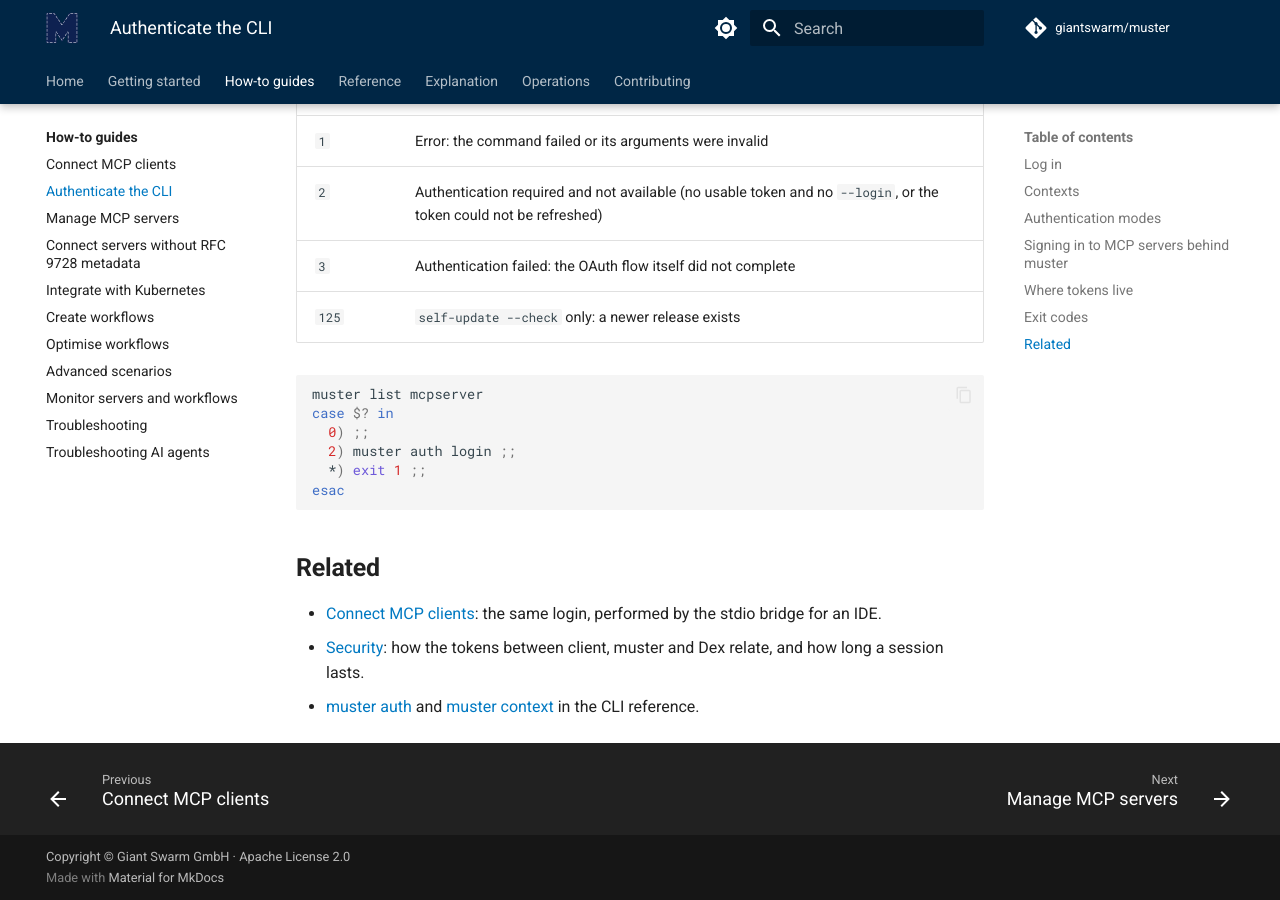
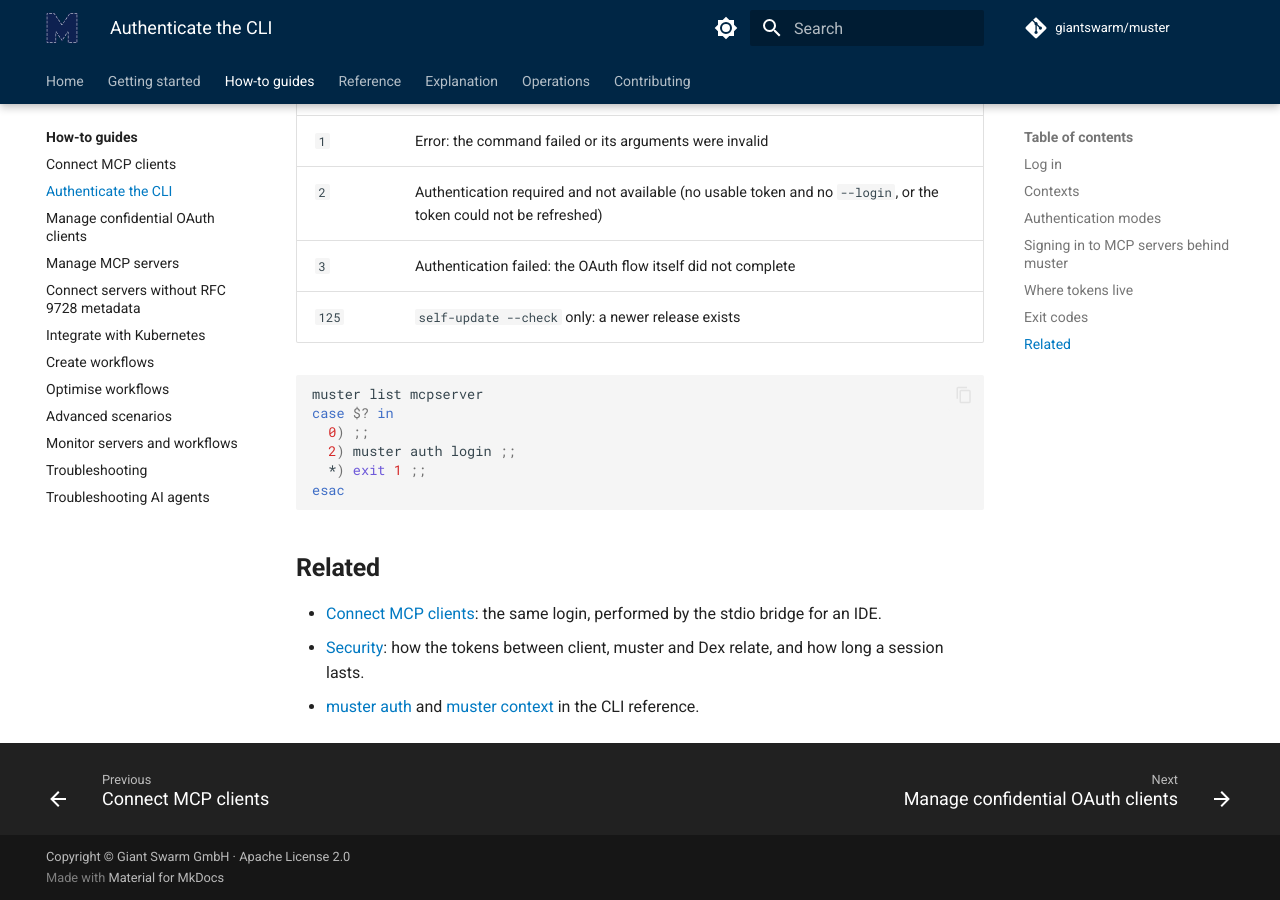
Before and after one commit to giantswarm/muster, an MkDocs documentation site: the page built from docs/how-to/authenticate-the-cli.md, in a window 1280 px wide and 900 px high, scrolled down 2842 px. Built offline with MkDocs 1.6.1 and Material for MkDocs 9.7.7, drawn with Linux system fonts in a browser that asks for light colours; comment, search, counter and statistics services are not loaded.

Commit message:
docs(oauth): link confidential client procedure in navigation

```diff
--- a/mkdocs.yml
+++ b/mkdocs.yml
@@ -93,6 +93,7 @@ nav:
       - how-to/README.md
       - Connect MCP clients: how-to/connect-mcp-clients.md
       - Authenticate the CLI: how-to/authenticate-the-cli.md
+      - Manage confidential OAuth clients: how-to/confidential-clients.md
       - Manage MCP servers: how-to/mcp-server-management.md
       - Connect servers without RFC 9728 metadata: how-to/connecting-non-rfc9728-mcp-servers.md
       - Integrate with Kubernetes: how-to/kubernetes-integration.md
```
